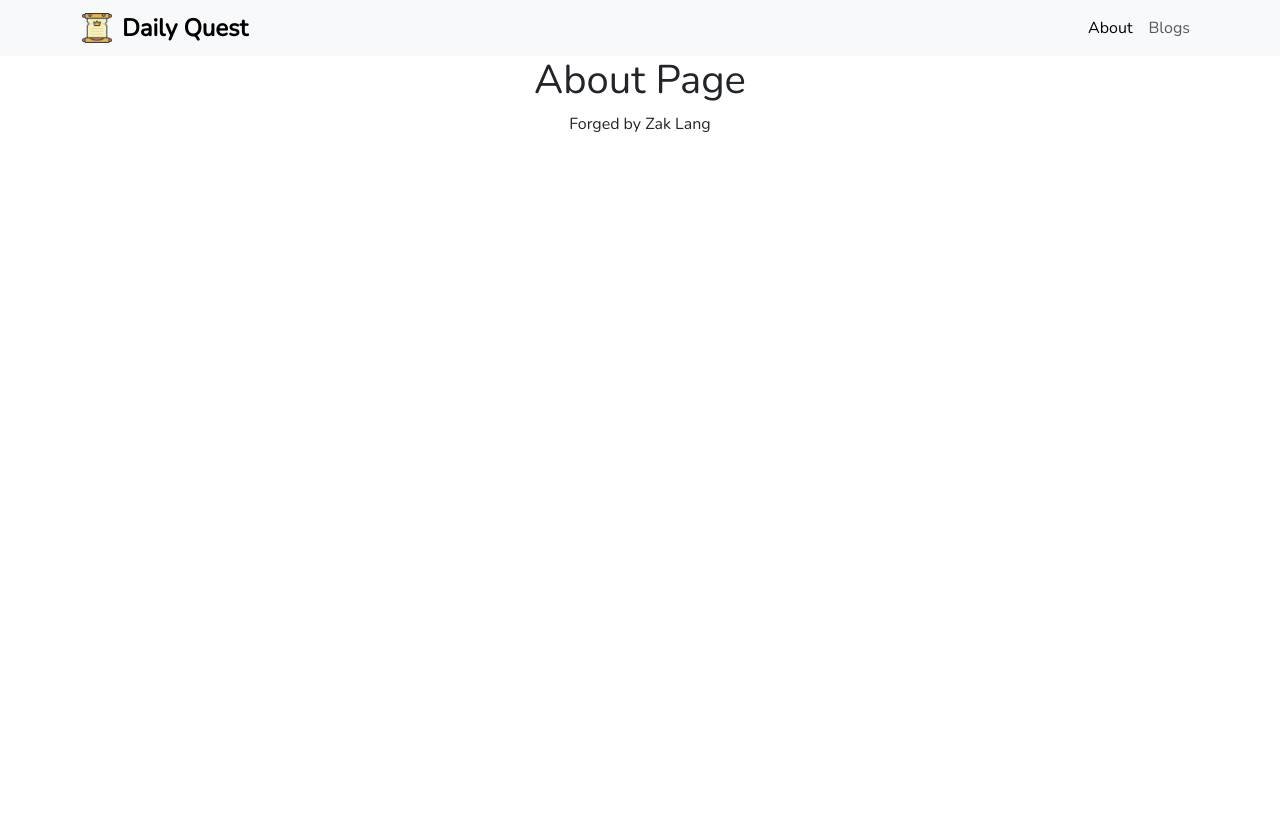
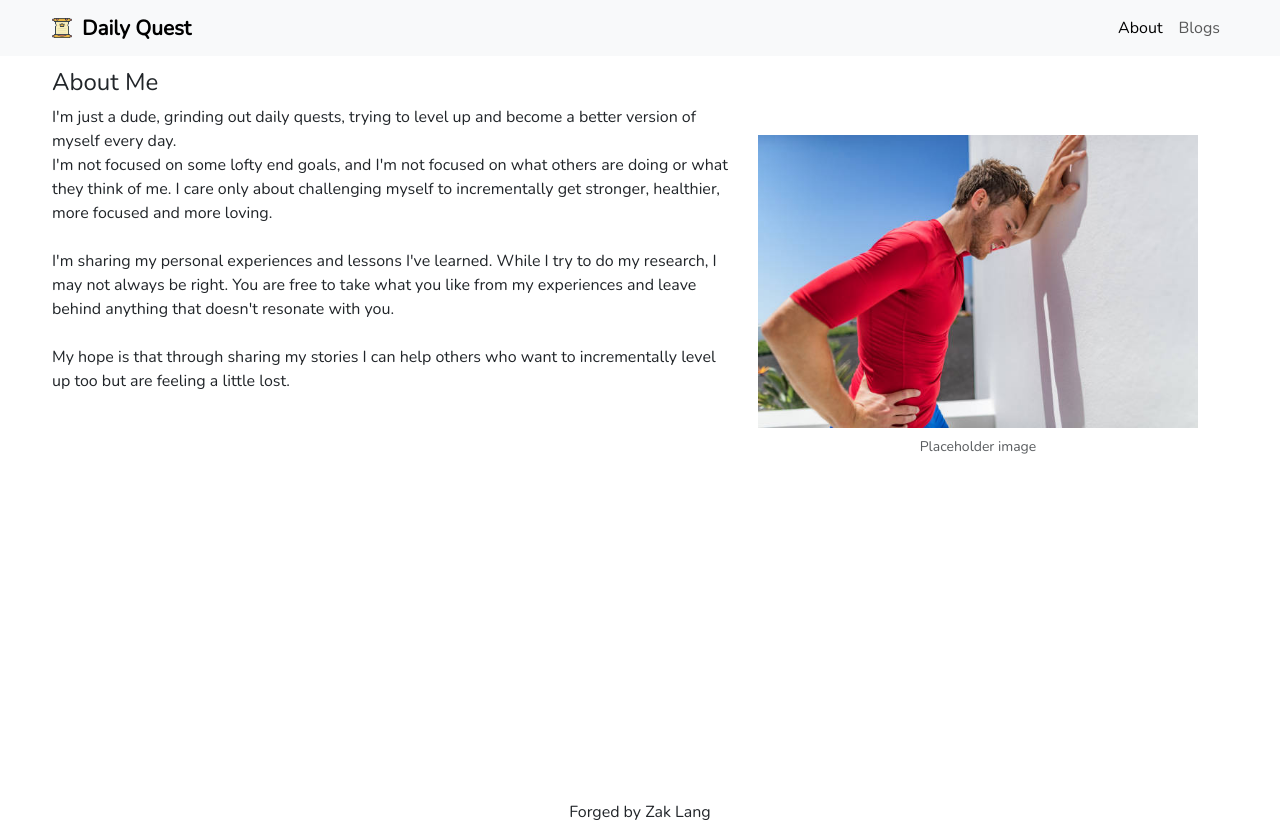
Before and after one commit to ZakLang/dailyquest.ca, a React (Create React App) app: page / in a window 1280 px wide. Both pictures are taken after a click on the button "About". Before the commit the page ends 800 px from the top, so only its background shows below. Built offline with nearby package versions, Linux system fonts and the light colour scheme.

Commit message:
12 - Create the about page (#13)

```diff
--- a/src/App.css
+++ b/src/App.css
@@ -1,6 +1,15 @@
+.text-pre-wrap {
+  white-space: pre-wrap;
+}
+
+div.content-width{
+  max-width: 1200px;
+}
+
 .App {
   text-align: center;
   font-family: 'Nunito', sans-serif;
+  min-width: 260px;
 }
 
 .App-header {
@@ -18,6 +27,11 @@
   color: #61dafb;
 }
 
+.centered {
+  display: inline-block;
+  margin: auto;
+}
+
 .flex-container {
   display: inline-flex;
   flex-flow: row nowrap;
--- a/src/App.js
+++ b/src/App.js
@@ -1,4 +1,5 @@
 import './App.css';
+import './margins.css';
 import SiteBody from './components/SiteBody';
 import SiteHeader from './components/SiteHeader';
 import { useState } from 'react';
--- a/src/components/Logo.js
+++ b/src/components/Logo.js
@@ -2,7 +2,7 @@ function Logo() {
 
   const textStyle = {
     margin: "0px 0px 0px 10px",
-    fontSize: "1.5rem",
+    fontSize: "1.3rem",
     fontWeight: "bold",
     wrap: "wrap",
     textAlign: "left",
@@ -11,7 +11,7 @@ function Logo() {
 
   return (
     <div className="flex-container">
-      <img src="images/dailyquest-logo.png" alt="Daily Quest Logo" width="30px" height="30px" data-testid='logo-image'/>
+      <img src="images/dailyquest-logo.png" alt="Daily Quest Logo" width="20px" height="20px" data-testid='logo-image'/>
       <h1 style={textStyle} data-testid='logo-text'>Daily Quest</h1>
     </div>
 )}
--- a/src/components/SiteBody.jsx
+++ b/src/components/SiteBody.js
@@ -3,7 +3,14 @@ import SiteBodyAboutPage from './SiteBodyAboutPage';
 import SiteBodyBlogsPage from './SiteBodyBlogsPage';
 
 function SiteBody(props) {
+
+  const bodyStyle = {
+    minHeight: "calc(100vh - 56px)",
+    padding: "12px 0px 0px 0px"
+  }
+
   let activePage;
+
   switch ((props && props.activeBodyPage) ? props.activeBodyPage : 'home') {
     case 'home':
       activePage = SiteBodyHomePage();
@@ -21,7 +28,9 @@ function SiteBody(props) {
 
   return (
     <main data-testid="site-body">
-      {activePage}
+      <div className="content-width centered" style={bodyStyle}>
+        {activePage}
+      </div>
     </main>
   )
 }
--- a/src/components/SiteBodyAboutPage.js
+++ b/src/components/SiteBodyAboutPage.js
@@ -1,11 +1,40 @@
-
+import Container from 'react-bootstrap/Container';
+import Col from 'react-bootstrap/Col';
+import Row from 'react-bootstrap/Row';
+import Figure from 'react-bootstrap/Figure';
 
 function SiteBodyAboutPage() {
 
+  // TODO: Replace this with a call to the backend
+  const aboutHeading = "About Me"
+  const aboutBody = `I'm just a dude, grinding out daily quests, trying to level up and become a better version of myself every day.
+I'm not focused on some lofty end goals, and I'm not focused on what others are doing or what they think of me. I care only about challenging myself to incrementally get stronger, healthier, more focused and more loving.
+
+I'm sharing my personal experiences and lessons I've learned. While I try to do my research, I may not always be right. You are free to take what you like from my experiences and leave behind anything that doesn't resonate with you.
+
+My hope is that through sharing my stories I can help others who want to incrementally level up too but are feeling a little lost.`
+
   return (
-      <div data-testid="about-page">
-        <h1>About Page</h1>
-      </div>
+    <div data-testid="about-page">
+      <Container fluid>
+        <Row>
+          <Col>
+            <h4 className="text-center text-lg-start">{aboutHeading}</h4>
+          </Col>
+        </Row>
+        <Row>
+          <Col>
+            <Figure className="float-end" style={{maxWidth:"500px", padding:"30px"}}>
+              <Figure.Image width="100%"
+                            alt="About Me"
+                            src="images/about.jpg"/>
+              <Figure.Caption>Placeholder image</Figure.Caption>
+            </Figure>
+            <div className="text-start text-pre-wrap">{aboutBody}</div>
+          </Col>
+        </Row>
+      </Container>
+    </div>
   );
 }
 
--- a/src/components/SiteHeader.js
+++ b/src/components/SiteHeader.js
@@ -13,8 +13,8 @@ function SiteHeader(props){
 
   return(
     <header data-testid="site-header">
-      <Navbar expand="lg" className="bg-body-tertiary">
-        <Container>
+      <Navbar expand="lg" className="bg-body-tertiary navbar-expand-md">
+        <Container className="content-width">
           <Navbar.Brand onClick={() => props.onNavSelect('home')} style={brandStyle} data-testid="home-link">
             <Logo />
           </Navbar.Brand>
--- /dev/null
+++ b/src/margins.css
@@ -0,0 +1,15 @@
+.padding-left-12 {
+  padding-left: 12px !important;
+}
+
+.padding-right-12 {
+  padding-right: 12px !important;
+}
+
+.padding-top-12 {
+  padding-top: 12px !important;
+}
+
+.padding-bottom-12 {
+  padding-bottom: 12px !important;
+}
```
Also changed, not shown: public/images/about.jpg (added).
